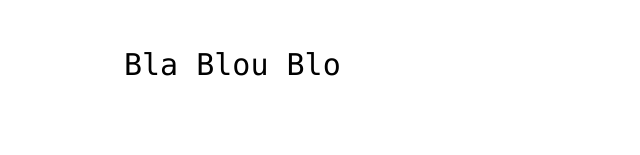
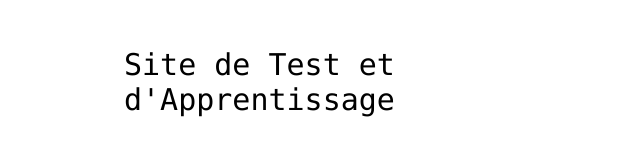
Before and after one commit to TheoChristodoux/TheoChristodoux.github.io, a plain HTML site: page index.html in a window 1280 px wide. Shown: the part 341-496 px from the top of the page, without its empty margins (316-956 px from the left). Drawn offline with Linux system fonts and the light colour scheme.

Commit message:
Update index.html

```diff
--- a/index.html
+++ b/index.html
@@ -12,7 +12,7 @@
 <img src="https://octodex.github.com/images/daftpunktocat-thomas.gif" id="octocat" alt="octocat-gif" />
 
 <!-- Change this code here by copy and pasting your template on line 15 -->
-<p>Bla Blou Blo</p>
+<p>Site de Test et d'Apprentissage</p>
 
 </body>
 </html>
```
